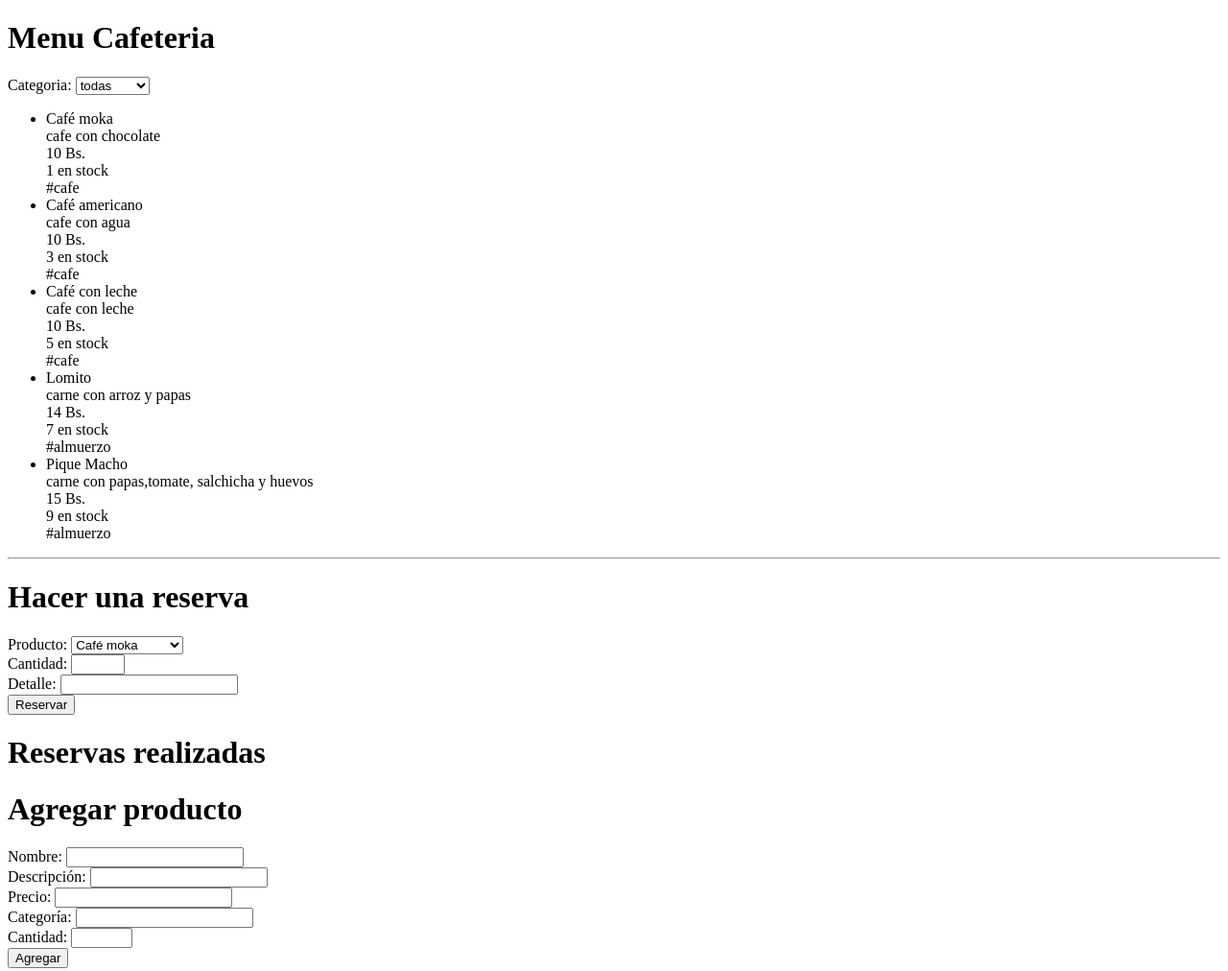
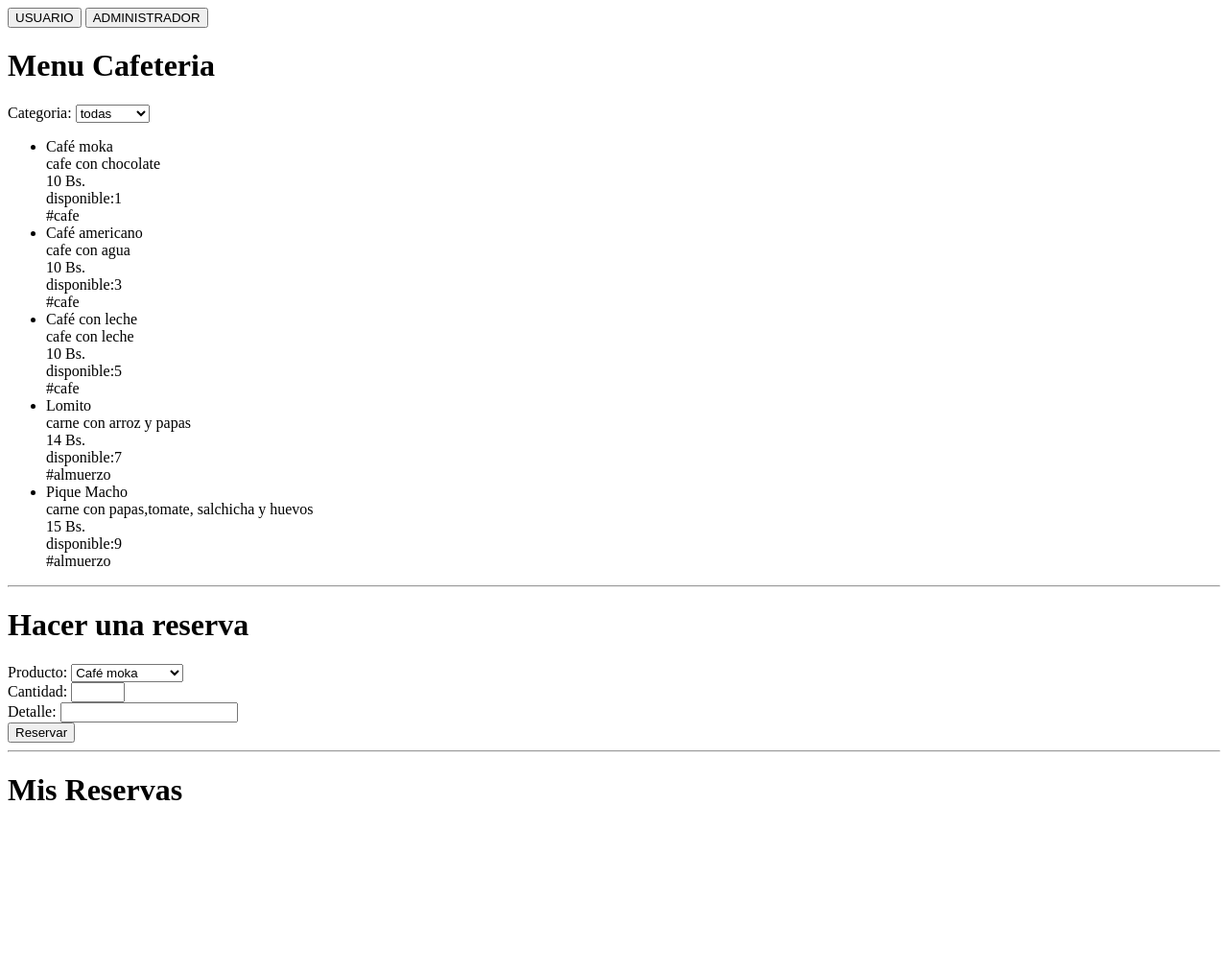
Before and after one commit to youngwoanglee13/cafeteriaUCB, a website built with Parcel: page index.html in a window 1280 px wide. Shown: the whole page at 96% size. After the commit the page ends 864 px from the top, so only its background shows below. Built offline with nearby package versions, Linux system fonts and the light colour scheme.

Commit message:
IMPLEMENTAR VER FUNCIONES DE ENCARGADO

```diff
--- a/index.html
+++ b/index.html
@@ -9,6 +9,8 @@
 </head>
 
 <body>
+  <button id="botonUsuario">USUARIO</button>
+  <button id="botonAdministrador">ADMINISTRADOR</button>
   <h1>Menu Cafeteria</h1>
   <label for="idcategoria">Categoria:</label>
   <select id="idcategoria" name="categorias">
@@ -16,12 +18,14 @@
   </select>
   <ul id="menu-cafeteria"></ul>
 
+
+
+  <div class="usuariocafe" id="hacerReserva">
     <hr>
-
     <h1>Hacer una reserva</h1>
     <form id="reservaForm">
       <label for="producto">Producto:</label>
-    <select id="producto" name="producto"></select>
+      <select id="productoPorReservar" name="producto"></select>
       <br>
       <label for="cantidad">Cantidad:</label>
       <input type="number" id="cantidad" name="cantidad" min="1" max="10" required>
@@ -31,9 +35,16 @@
       <br>
       <button type="submit">Reservar</button>
     </form>
-  <h1>Reservas realizadas</h1>
+  </div>
+  <div>
+    <hr>
+    <h1 id="reservasRealizadas">Mis Reservas</h1>
     <ul id="reservas"></ul>
+  </div>
 
+
+  <div class="admincafe" style="display: none;">
+    <hr>
     <h1>Agregar producto</h1>
     <form id="agregarProductoForm">
     <label for="nombre">Nombre:</label>
@@ -53,7 +64,7 @@
     <br>
     <button type="submitProduct">Agregar</button>
   </form>
-
+  </div>
   <script type="module" src="./src/presenter.js"></script>
 </body>
 
--- a/src/cafeteria.js
+++ b/src/cafeteria.js
@@ -2,21 +2,15 @@ class Cafeteria {
   productos = [];
   reservas = [];
 
-  getProductos() {
-    return this.productos;
-  }
-
-
-  agregarProducto(nombre, descripcion, precio, categoria, cantidad) {
-    this.ultimoId++;
-
+  agregarProducto(nombre, descripcion, precio, categoria, stock , reservable) {
     const producto = {
-      id: this.ultimoId,
+      id: Math.floor(Math.random() * 100000),
       nombre,
       descripcion,
       precio,
       categoria,
-      cantidad
+      stock,
+      reservable,
     };
     this.productos.push(producto);
     return producto;
@@ -30,7 +24,8 @@ class Cafeteria {
         descripcion: "cafe con chocolate",
         precio: 10,
         categoria: "cafe",
-        cantidad: 1,
+        stock: 1,
+        reservable: 1,
       },
       {
         id: 2,
@@ -38,7 +33,8 @@ class Cafeteria {
         descripcion: "cafe con agua",
         precio: 10,
         categoria: "cafe",
-        cantidad: 3,
+        stock: 3,
+        reservable: 3,
       },
       {
         id: 3,
@@ -46,7 +42,8 @@ class Cafeteria {
         descripcion: "cafe con leche",
         precio: 10,
         categoria: "cafe",
-        cantidad: 5,
+        stock: 5,
+        reservable: 5,
       },
       {
         id: 4,
@@ -54,7 +51,8 @@ class Cafeteria {
         descripcion: "carne con arroz y papas",
         precio: 14,
         categoria: "almuerzo",
-        cantidad: 7,
+        stock: 7,
+        reservable: 7,
       },
       {
         id: 5,
@@ -62,7 +60,8 @@ class Cafeteria {
         descripcion: "carne con papas,tomate, salchicha y huevos",
         precio: 15,
         categoria: "almuerzo",
-        cantidad: 9,
+        stock: 9,
+        reservable: 9,
       },
     ];
   }
@@ -72,14 +71,14 @@ class Cafeteria {
       console.log("Producto no encontrado");
       return "Producto no encontrado";
     }
-    if (producto.cantidad < cantidad) {
+    if (producto.reservable < cantidad) {
       console.log("No hay suficiente STOCK disponible");
       return "No hay suficiente STOCK disponible";
     }
-    producto.cantidad -= cantidad;
-    if(producto.cantidad==0)this.eliminarProducto(idProducto);
+    producto.reservable -= cantidad;//
+    //if(producto.cantidad==0)this.eliminarProducto(idProducto); de momento no es util
     const reserva = {
-      id: this.reservas.length + 1,
+      id: Math.floor(Math.random() * 100000),
       idProducto,
       cantidad,
       detalle,
@@ -100,7 +99,7 @@ class Cafeteria {
   getReservas() {
     return this.reservas;
   }
-  getProductosPorCategoria(categoria) {
+  getProductos(categoria) {
     if (categoria=="todas") {
       return this.productos;
     }
@@ -108,6 +107,7 @@ class Cafeteria {
   }
   getCategorias() {
     const categorias = [];
+    categorias.push("todas");
     this.productos.forEach((p) => {
       if (!categorias.includes(p.categoria)) {
         categorias.push(p.categoria);
--- a/src/presenter.js
+++ b/src/presenter.js
@@ -1,98 +1,98 @@
 import Cafeteria from "./cafeteria";
-let cafeteria = new Cafeteria();
-cafeteria.cargarProductos();
+let cafeteria = new Cafeteria(); cafeteria.cargarProductos();
 
-const lista = document.querySelector("#menu-cafeteria");
-let productos = cafeteria.getProductos();
+const lista = document.querySelector("#menu-cafeteria");//aqui
+const reservasList = document.getElementById("reservas");
+const productoPorReservar = document.getElementById("productoPorReservar");
+const categoriaSeleccionada = document.getElementById("idcategoria");
+const agregarProductoForm = document.getElementById("agregarProductoForm");
+const Reservarform = document.getElementById("reservaForm");
+const botonAdministrador = document.querySelector("#botonAdministrador");
+const botonUsuario = document.querySelector("#botonUsuario");
+const cantidad = Reservarform.cantidad;
+const reservaDetalle = document.getElementById("iddetalle");
+const idProducto = Reservarform.producto;
 
-const selectProducto = document.getElementById("producto");
-const selectCategoria = document.getElementById("idcategoria");
-actualizarMenu();
-cargarListaReserva();
+actualizarMenu("todas");//aqui
 
-function cargarListaReserva(){
-  selectProducto.innerHTML = "";
-  for (const producto of productos) {
+function actualizarMenu(categoria) {//aqui
+  let listaProductos = cafeteria.getProductos(categoria);
+  lista.innerHTML = "";
+  for (let i = 0; i < listaProductos.length; i++) {
+    const li = document.createElement("li"); li.className = "producto"; li.id = listaProductos[i].id;
+    const nombre = document.createElement("div"); nombre.textContent = listaProductos[i].nombre;
+    const descripcion = document.createElement("div"); descripcion.textContent = listaProductos[i].descripcion;
+    const precio = document.createElement("div"); precio.textContent = listaProductos[i].precio + " Bs.";
+    const reservable = document.createElement("div"); reservable.textContent = "disponible:" + listaProductos[i].reservable;
+    const categoria = document.createElement("div"); categoria.textContent = "#" + listaProductos[i].categoria;
+    const stock = document.createElement("div"); stock.className = "admincafe";
+    stock.style.display = "none"; stock.textContent = "en stock  :"+listaProductos[i].stock;
+    li.appendChild(nombre); li.appendChild(descripcion); li.appendChild(precio);
+    li.appendChild(reservable); li.appendChild(stock); li.appendChild(categoria);
+    lista.appendChild(li);
+  }
+  actualizarCategorias(categoria);
+  actualizarComboReservar(categoria);
+}
+
+function actualizarComboReservar(categoria){
+  productoPorReservar.innerHTML = "";
+  for (const producto of cafeteria.getProductos(categoria)) {
     const option = document.createElement("option");
     option.value = producto.id; option.text = producto.nombre;
-    selectProducto.appendChild(option);
+    productoPorReservar.appendChild(option);
   }
 }
 
+function actualizarCategorias(categoria){
+  categoriaSeleccionada.innerHTML = "";
   for (const producto of cafeteria.getCategorias()) {
     const option = document.createElement("option");
-  option.text=option.value = producto; selectCategoria.appendChild(option);
+    option.text=option.value = producto; categoriaSeleccionada.appendChild(option);
   }
-selectCategoria.addEventListener("change", function() {
-  productos = cafeteria.getProductosPorCategoria(this.value);
-  actualizarMenu();
-  cargarListaReserva();
+  categoriaSeleccionada.value = categoria;
+}
+
+function cambiarPermisos(tipoDeUsuario,display){
+  var elementosUsuario = document.querySelectorAll("."+tipoDeUsuario);
+  elementosUsuario.forEach(function(elemento) {
+  elemento.style.display = display;
+  });
+}
+
+categoriaSeleccionada.addEventListener("change", function() {
+  actualizarMenu(this.value);
 });
 
-function actualizarMenu() {
-  lista.innerHTML = "";
-  for (let i = 0; i < productos.length; i++) {
-    const li = document.createElement("li");
-    li.className = "producto";
-    li.id = productos[i].id;
-    const nombre = document.createElement("div");
-    nombre.textContent = productos[i].nombre;
-    const descripcion = document.createElement("div");
-    descripcion.textContent = productos[i].descripcion;
-    const precio = document.createElement("div");
-    precio.textContent = productos[i].precio + " Bs.";
-    const cantidad = document.createElement("div");
-    cantidad.textContent = productos[i].cantidad + " en stock";
-    const categoria = document.createElement("div");
-    categoria.textContent = "#" + productos[i].categoria;
-    li.appendChild(nombre);
-    li.appendChild(descripcion);
-    li.appendChild(precio);
-    li.appendChild(cantidad);
-    li.appendChild(categoria);
-    lista.appendChild(li);
-  }
-}
-
-const form = document.getElementById("reservaForm");
-const cantidad = form.cantidad;
-const reservasList = document.getElementById("reservas");
-const reservaDetalle = document.getElementById("iddetalle");
-form.addEventListener("submit", (event) => {
-  const idProducto = parseInt(form.producto.value);
+Reservarform.addEventListener("submit", (event) => {
   event.preventDefault();
-  const resultado = cafeteria.hacerReserva(idProducto, cantidad.valueAsNumber, reservaDetalle.value);
+  const resultado = cafeteria.hacerReserva(parseInt(idProducto.value), cantidad.valueAsNumber, reservaDetalle.value);
   alert(resultado);
   if(resultado.includes("Reserva creada:")){
     const li = document.createElement("li");
     li.textContent = resultado;
     reservasList.appendChild(li);
-    form.reset();
-    actualizarMenu();
+    Reservarform.reset();
+    actualizarMenu("todas");
   }
-
 });
 
-
-const agregarProductoForm = document.getElementById("agregarProductoForm");
 agregarProductoForm.addEventListener("submit", (event) => {
   event.preventDefault();
-  console.log("fsdfv");
   const nombre = agregarProductoForm.nombre.value;
   const descripcion = agregarProductoForm.descripcion.value;
   const precio = parseFloat(agregarProductoForm.precio.value);
   const categoria = agregarProductoForm.categoria.value;
-const cantidad = parseInt(agregarProductoForm.cantidad.value);
-console.log(nombre, descripcion, precio, categoria, cantidad);
-cafeteria.agregarProducto(nombre, descripcion, precio, categoria, cantidad);
-productos = cafeteria.getProductos();
-getProductos();
-
+  const stock = parseInt(agregarProductoForm.cantidad.value);
+  cafeteria.agregarProducto(nombre, descripcion, precio, categoria, stock, stock);
+  actualizarMenu("todas");
 });
 
-function getProductos ()
-{
-  this.productos = cafeteria.getProductos();
-  actualizarMenu();
-
-}
+botonAdministrador.addEventListener("click", function() {
+  cambiarPermisos("admincafe","block");
+  cambiarPermisos("usuariocafe","none");
+});
+botonUsuario.addEventListener("click", function() {
+  cambiarPermisos("admincafe","none");
+  cambiarPermisos("usuariocafe","block");
+});
```
Also changed, not shown: cypress/e2e/cafeteria.cy.js (+10 -9 lines), src/cafeteria.test.js (+12 -14 lines). Lines whose indentation alone changed are shown as unchanged.
